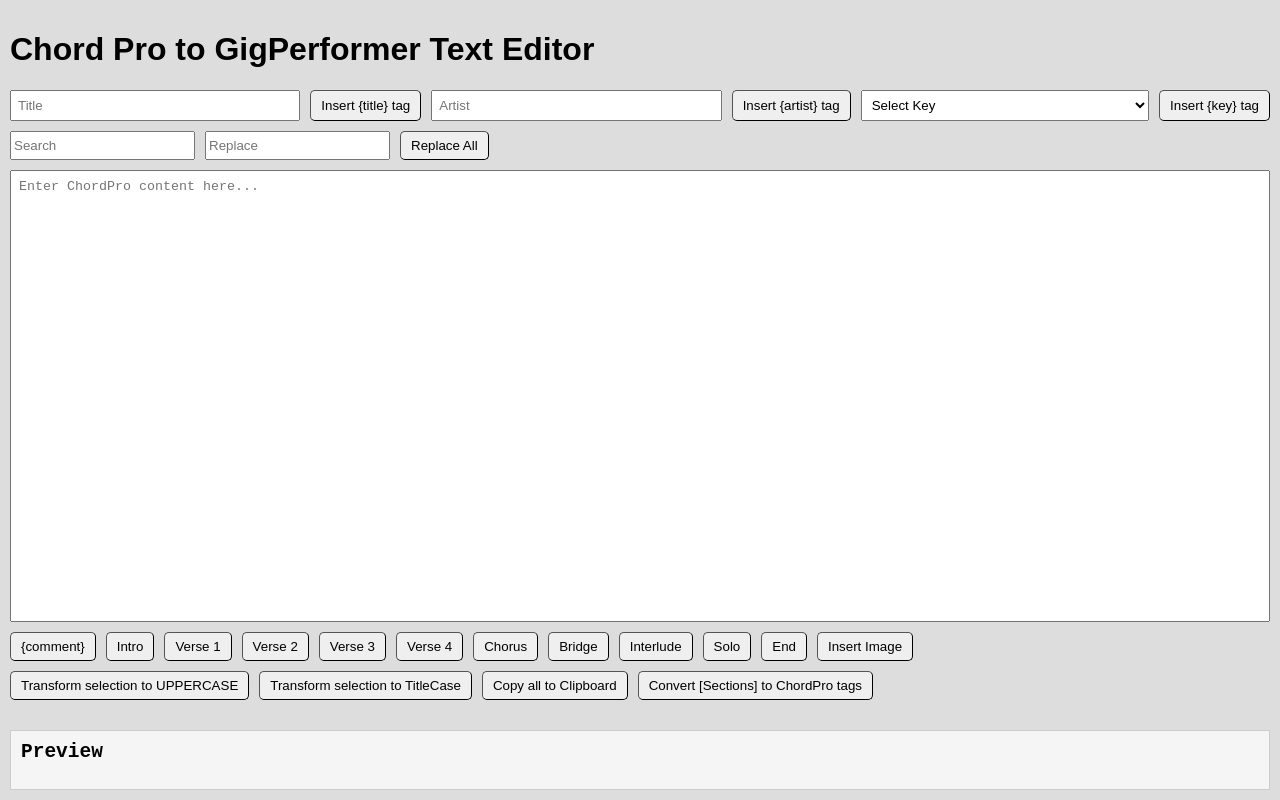
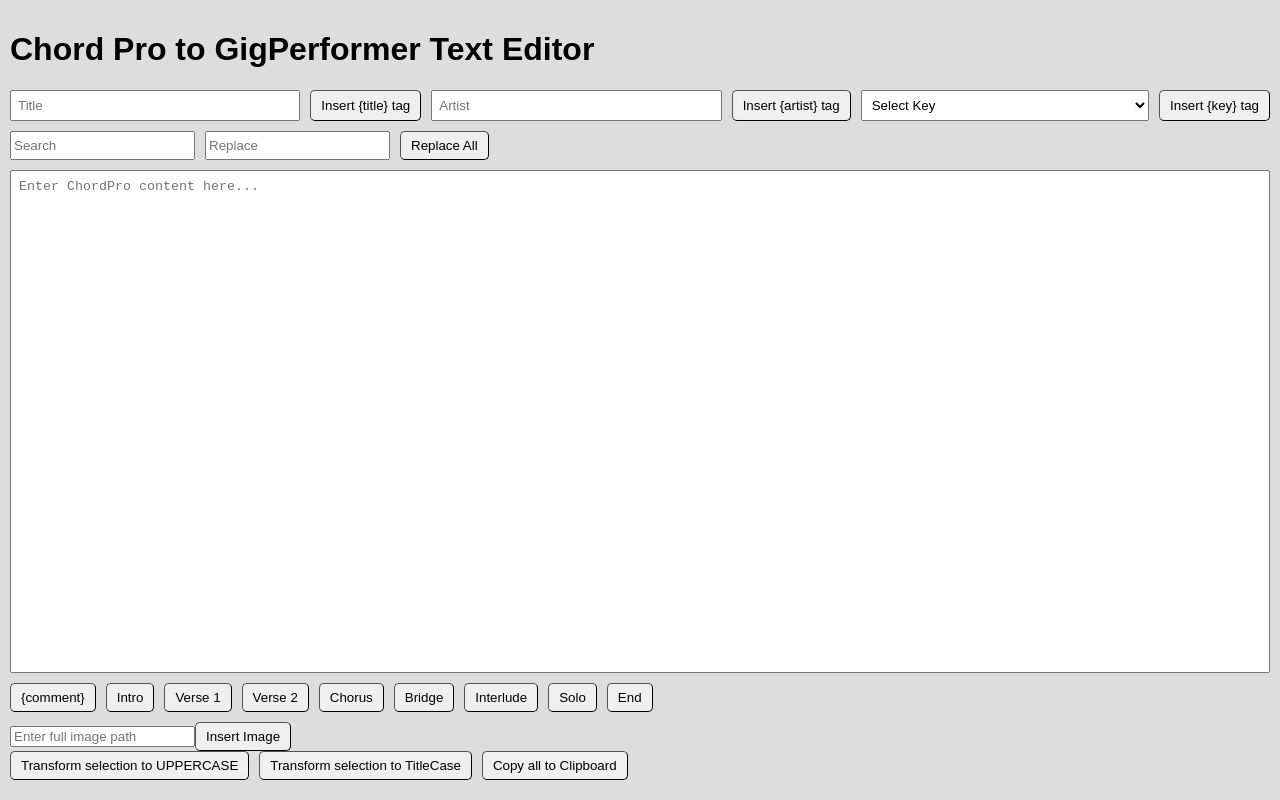
Before and after one commit to aaronortiz/chordpro-editor, a React (Vite) app: page / in a window 1280 px wide. Built offline with nearby package versions, Linux system fonts and the light colour scheme.

Commit message:
Intermediate commit

```diff
--- a/src/components/ChordProEditor.tsx
+++ b/src/components/ChordProEditor.tsx
@@ -12,10 +12,8 @@
   const [content, setContent] = useState<string>('');
   const [search, setSearch] = useState<string>('');
   const [replace, setReplace] = useState<string>('');
+  const [imagePath, setImagePath] = useState<string>(''); // NEW: image path input
   const editorRef = useRef<HTMLTextAreaElement | null>(null);
-  const fileInputRef = useRef<HTMLInputElement | null>(null);
-
-  const sectionCountsRef = useRef<Record<string, number>>({});
 
   const transformSelection = (transformFn: (s: string) => string) => {
     const textarea = editorRef.current;
@@ -57,10 +55,6 @@
     }, 0);
   };
 
-  const copyToClipboard = () => {
-    navigator.clipboard.writeText(content);
-  };
-
   const insertTextAtCursor = (text: string) => {
     const textarea = editorRef.current;
     if (!textarea) return;
@@ -76,19 +70,15 @@
     }, 0);
   };
 
-  const handleImageInsert = () => {
-    fileInputRef.current?.click();
+  const copyToClipboard = () => {
+    navigator.clipboard.writeText(content);
   };
 
-  const handleFileChange = (e: React.ChangeEvent<HTMLInputElement>) => {
-    const file = e.target.files?.[0];
-    if (file) {
-      const escaped = escapeFilenameForBash(file.name);
-      insertTextAtCursor(`{image: ${escaped}}\n`);
-    }
-    if (fileInputRef.current) {
-      fileInputRef.current.value = '';
-    }
+  const handleImageInsert = () => {
+    if (!imagePath.trim()) return;
+    const escapedPath = escapeFilenameForBash(imagePath.trim());
+    insertTextAtCursor(`{image: ${escapedPath}}\n`);
+    setImagePath(''); // optional: clear input after insert
   };
 
   const keyOptions = [
@@ -128,30 +118,6 @@
     'Abm'
   ];
 
-  const chordRegex =
-    /^[A-G](#|b)?(m|5|7|maj7|sus2|sus4|dim|m7b5)?(\/[A-G](#|b)?(m|5|7|maj7|sus2|sus4|dim|m7b5)?)?$/;
-
-  const convertSquareBrackets = () => {
-    const newContent = content.replace(/\[([^\]]+)\]/g, (match, p1) => {
-      const trimmed = p1.trim();
-      if (chordRegex.test(trimmed)) return match;
-
-      const sectionKey = trimmed.toLowerCase();
-      const currentCount = sectionCountsRef.current[sectionKey] ?? 0;
-      const newCount = currentCount + 1;
-      sectionCountsRef.current[sectionKey] = newCount;
-
-      const titleCaseName = toTitleCase(trimmed);
-      const upperCaseName = trimmed.toUpperCase();
-      const numberedTitleCase = newCount > 1 ? `${titleCaseName} ${newCount}` : titleCaseName;
-      const numberedUpperCase = newCount > 1 ? `${upperCaseName} ${newCount}` : upperCaseName;
-
-      return `{songPartName: ${numberedTitleCase}}\n${numberedUpperCase}:\n`;
-    });
-
-    setContent(newContent);
-  };
-
   return (
     <div className="container">
       <h1>Chord Pro to GigPerformer Text Editor</h1>
@@ -159,8 +125,10 @@
       <div className="top-controls">
         <input placeholder="Title" value={title} onChange={(e) => setTitle(e.target.value)} />
         <button onClick={() => quickInsert(`{title: ${title}}`)}>Insert {`{title}`} tag</button>
+
         <input placeholder="Artist" value={artist} onChange={(e) => setArtist(e.target.value)} />
         <button onClick={() => quickInsert(`{artist: ${artist}}`)}>Insert {`{artist}`} tag</button>
+
         <select value={key} onChange={(e) => setKey(e.target.value)}>
           <option value="">Select Key</option>
           {keyOptions.map((k) => (
@@ -181,13 +149,7 @@
       <textarea
         ref={editorRef}
         value={content}
-        onChange={(e) => {
-          const newContent = e.target.value;
-          setContent(newContent);
-          if (newContent.trim() === '') {
-            sectionCountsRef.current = {};
-          }
-        }}
+        onChange={(e) => setContent(e.target.value)}
         placeholder="Enter ChordPro content here..."
       />
 
@@ -196,8 +158,6 @@
         <button onClick={() => quickInsert('{songPartName: Intro}\nINTRO:')}>Intro</button>
         <button onClick={() => quickInsert('{songPartName: Verse 1}\nVERSE 1:')}>Verse 1</button>
         <button onClick={() => quickInsert('{songPartName: Verse 2}\nVERSE 2:')}>Verse 2</button>
-        <button onClick={() => quickInsert('{songPartName: Verse 2}\nVERSE 3:')}>Verse 3</button>
-        <button onClick={() => quickInsert('{songPartName: Verse 2}\nVERSE 4:')}>Verse 4</button>
         <button onClick={() => quickInsert('{songPartName: Chorus}\nCHORUS:')}>Chorus</button>
         <button onClick={() => quickInsert('{songPartName: Bridge}\nBRIDGE:')}>Bridge</button>
         <button onClick={() => quickInsert('{songPartName: Interlude}\nINTERLUDE:')}>
@@ -205,14 +165,17 @@
         </button>
         <button onClick={() => quickInsert('{songPartName: Solo}\nSOLO:')}>Solo</button>
         <button onClick={() => quickInsert('{songPartName: End}\nEND:')}>End</button>
+      </div>
+
+      {/* NEW: image path input */}
+      <div className="image-insert">
+        <input
+          type="text"
+          placeholder="Enter full image path"
+          value={imagePath}
+          onChange={(e) => setImagePath(e.target.value)}
+        />
         <button onClick={handleImageInsert}>Insert Image</button>
-        <input
-          type="file"
-          ref={fileInputRef}
-          style={{ display: 'none' }}
-          accept=".png,.pdf"
-          onChange={handleFileChange}
-        />
       </div>
 
       <div className="actions">
@@ -223,13 +186,6 @@
           Transform selection to TitleCase
         </button>
         <button onClick={copyToClipboard}>Copy all to Clipboard</button>
-        <button onClick={convertSquareBrackets}>Convert [Sections] to ChordPro tags</button>
-      </div>
-
-      {/* Live Preview Panel */}
-      <div className="preview">
-        <h2>Preview</h2>
-        <pre>{content}</pre>
       </div>
     </div>
   );
```
Also changed, not shown: 1 other file (tests, documents, lock files or other folders).
